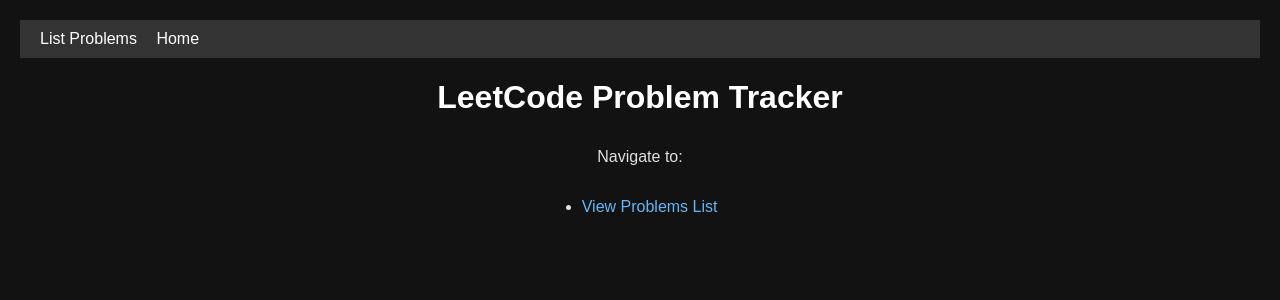
After one commit to robwatsongtr/lc-tracking-system, a FastAPI app: page /home/ in a window 1280 px wide. The commit adds this page. Shown: the top 300 px of the page. Run offline with FastAPI, Linux system fonts and the light colour scheme; parts of the project's set-up code (start-up, migrations or seed data) failed here and were passed over.

Commit message:
base, home,and problems list templates

```diff
--- /dev/null
+++ b/app/templates/base.html
@@ -0,0 +1,95 @@
+<!DOCTYPE html>
+<html lang="en">
+<head>
+    <meta charset="UTF-8" />
+    <meta name="viewport" content="width=device-width, initial-scale=1" />
+    <title>{% block title %}LeetCode Problem Tracker{% endblock %}</title>
+    <style>
+        body {
+            font-family: Arial, sans-serif;
+            background: #121212;
+            color: #e0e0e0;
+            margin: 0;
+            padding: 20px;
+        }
+        header {
+            background: #333;
+            color: white;
+            padding: 10px 20px;
+        }
+        header a {
+            color: white;
+            margin-right: 15px;
+            text-decoration: none;
+        }
+        header a:hover {
+            text-decoration: underline;
+        }
+        main {
+            max-width: 100%;
+            margin: auto;
+        }
+
+        h1 {
+            color: #ffffff;
+            text-align: center;
+            margin-bottom: 1em;
+        }
+        table {
+            width: 100%;
+            border-collapse: collapse;
+            background: #1e1e1e;
+            box-shadow: 0 2px 8px rgba(0,0,0,0.5);
+            border-radius: 6px;
+            overflow: hidden;
+        }
+        th, td {
+            padding: 12px 15px;
+            border-bottom: 1px solid #2e2e2e;
+            text-align: left;
+        }
+        th {
+            background: #2a2a2a;
+            color: #bbbbbb;
+            font-weight: bold;
+        }
+        tr:hover {
+            background: #2e2e2e;
+        }
+        .categories {
+            display: inline-block;
+            background: #333333;
+            padding: 2px 8px;
+            border-radius: 12px;
+            font-size: 0.85em;
+            margin: 2px;
+            color: #ffffff;
+        }
+        a {
+            color: #64b5f6;
+            text-decoration: none;
+        }
+        a:hover {
+            text-decoration: underline;
+        }
+        .centered-container {
+            text-align: center;
+            margin-top: 1em;
+        }
+        .centered-container ul {
+            display: inline-block;
+            text-align: left;  /* keep bullet list left-aligned */
+            padding-left: 1.2em; /* default bullet padding */
+        }
+    </style>
+</head>
+<body>
+    <header>
+        <a href="{{ url_for('get_problems_handler_html') }}">List Problems</a>
+        <a href="{{ url_for('home') }}">Home</a>
+    </header>
+    <main>
+        {% block content %}{% endblock %}
+    </main>
+</body>
+</html>
--- /dev/null
+++ b/app/templates/home.html
@@ -0,0 +1,13 @@
+{% extends "base.html" %}
+
+{% block title %}Home{% endblock %}
+
+{% block content %}
+<h1>LeetCode Problem Tracker</h1>
+<div class="centered-container">
+  <p>Navigate to:</p>
+  <ul>
+    <li><a href="{{ url_for('get_problems_handler_html') }}">View Problems List</a></li>
+  </ul>
+</div>
+{% endblock %}
```
Also changed, not shown: app/routes/problems.py (+5 -2 lines), app/templates/problems.html (+7 -62 lines).
